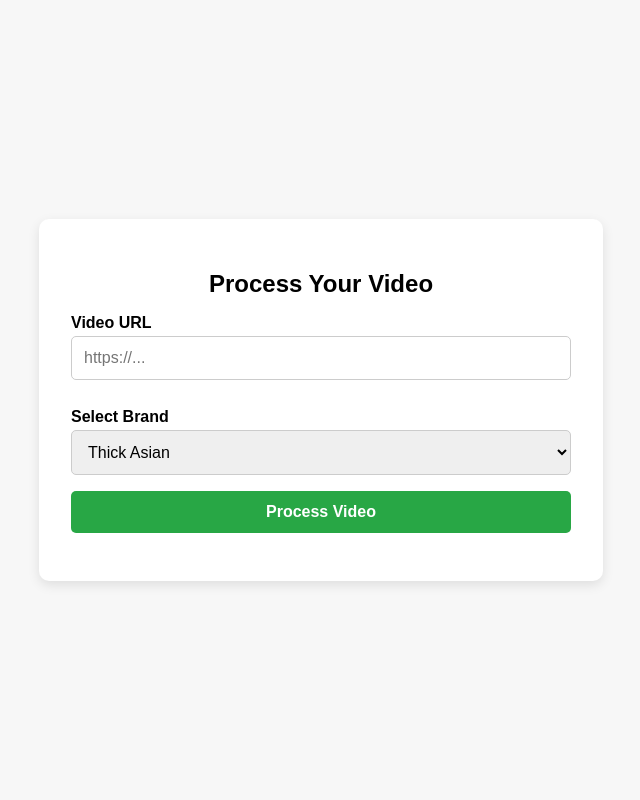
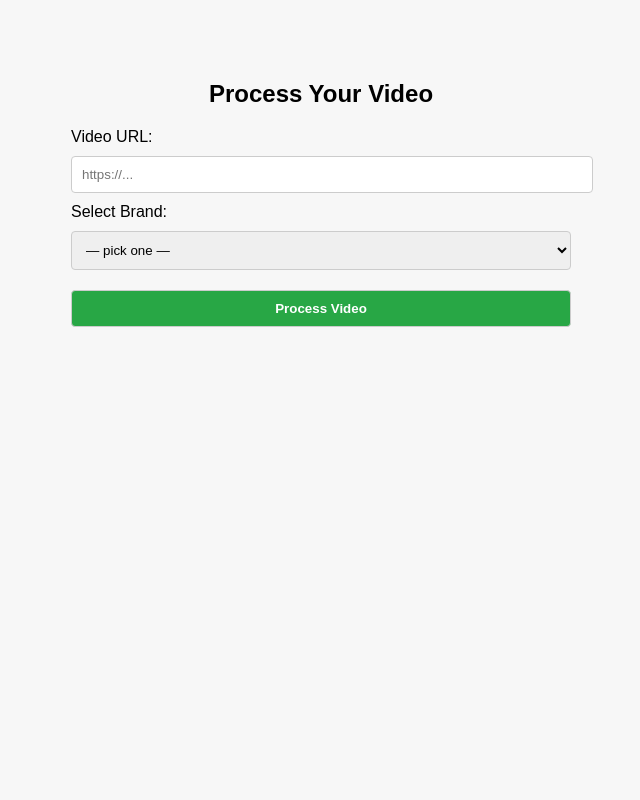
Before and after one commit to limmieo/yt-convert, a Flask app: page / in a window 1280 px wide. Shown: the whole page, without its empty margins (319-959 px from the left). Run offline with Flask 3, Linux system fonts and the light colour scheme.

Commit message:
Update index.html

```diff
--- a/templates/index.html
+++ b/templates/index.html
@@ -1,104 +1,44 @@
 <!DOCTYPE html>
 <html lang="en">
 <head>
-  <meta charset="UTF-8" />
-  <meta name="viewport" content="width=device-width,initial-scale=1" />
+  <meta charset="UTF-8">
+  <meta name="viewport" content="width=device-width,initial-scale=1">
   <title>Video Processor</title>
   <style>
-    body {
-      font-family: Arial, sans-serif;
-      background: #f7f7f7;
-      margin: 0;
-      padding: 0;
-      display: flex;
-      align-items: center;
-      justify-content: center;
-      height: 100vh;
-    }
-    .card {
-      background: white;
-      width: 100%;
-      max-width: 500px;
-      padding: 2rem;
-      border-radius: 10px;
-      box-shadow: 0 4px 12px rgba(0,0,0,0.1);
-    }
-    h2 {
-      text-align: center;
-      margin-bottom: 1rem;
-    }
-    label {
-      display: block;
-      margin: 0.75rem 0 0.25rem;
-      font-weight: bold;
-    }
-    input, select, button {
-      width: 100%;
-      padding: 0.75rem;
-      font-size: 1rem;
-      margin-bottom: 1rem;
-      border-radius: 5px;
-      border: 1px solid #ccc;
-      box-sizing: border-box;
-    }
-    button {
-      background-color: #28a745;
-      color: white;
-      border: none;
-      font-weight: bold;
-      cursor: pointer;
-    }
-    button:hover {
-      background-color: #218838;
-    }
-    .error-message {
-      color: #c00;
-      background: #fee;
-      padding: 0.75rem;
-      border: 1px solid #faa;
-      border-radius: 5px;
-      margin-bottom: 1rem;
-      text-align: center;
-    }
+    body { font-family: Arial; max-width:500px; margin:40px auto; background:#f7f7f7; padding:20px; border-radius:8px; }
+    h2 { text-align:center; }
+    input, select, button { width:100%; padding:10px; margin:10px 0; border-radius:4px; border:1px solid #ccc; }
+    button { background:#28a745; color:#fff; font-weight:bold; cursor:pointer; }
+    button:hover { background:#218838; }
+    .flash { color:red; text-align:center; }
   </style>
 </head>
 <body>
-
-  <div class="card">
   <h2>Process Your Video</h2>
 
-    {% with messages = get_flashed_messages() %}
+  {% with messages = get_flashed_messages(with_categories=true) %}
     {% if messages %}
-        <div class="error-message">
-          {% for msg in messages %}
-            <div>{{ msg }}</div>
+      <div class="flash">
+        {% for category, msg in messages %}
+          <p>{{ msg }}</p>
         {% endfor %}
       </div>
     {% endif %}
   {% endwith %}
 
-    <form method="POST" action="/process">
-      <label for="video_url">Video URL</label>
-      <input
-        type="url"
-        id="video_url"
-        name="video_url"
-        placeholder="https://..."
-        required
-      />
+  <form method="POST" action="{{ url_for('process_video') }}">
+    <label for="video_url">Video URL:</label>
+    <input id="video_url" name="video_url" placeholder="https://..." required>
 
-      <label for="brand">Select Brand</label>
+    <label for="brand">Select Brand:</label>
     <select id="brand" name="brand" required>
+      <option value="">— pick one —</option>
       {% for key, cfg in brands.items() %}
-          <option value="{{ key }}">
-            {{ key.replace('_', ' ').title() }}
-          </option>
+        <option value="{{ key }}">{{ key.replace('_',' ').title() }}</option>
       {% endfor %}
     </select>
 
     <button type="submit">Process Video</button>
   </form>
-  </div>
-
 </body>
 </html>
```
Lines whose indentation alone changed are shown as unchanged.
